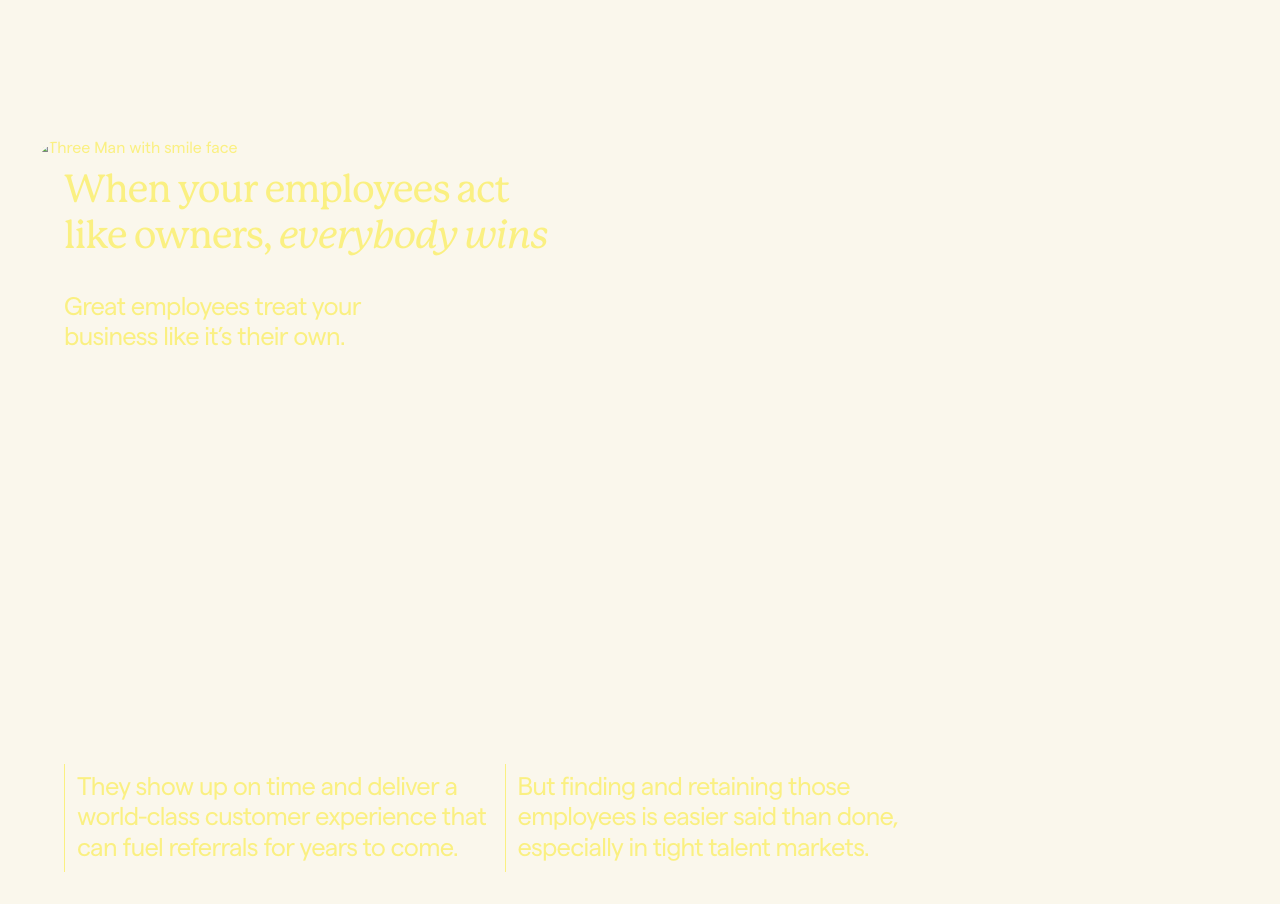
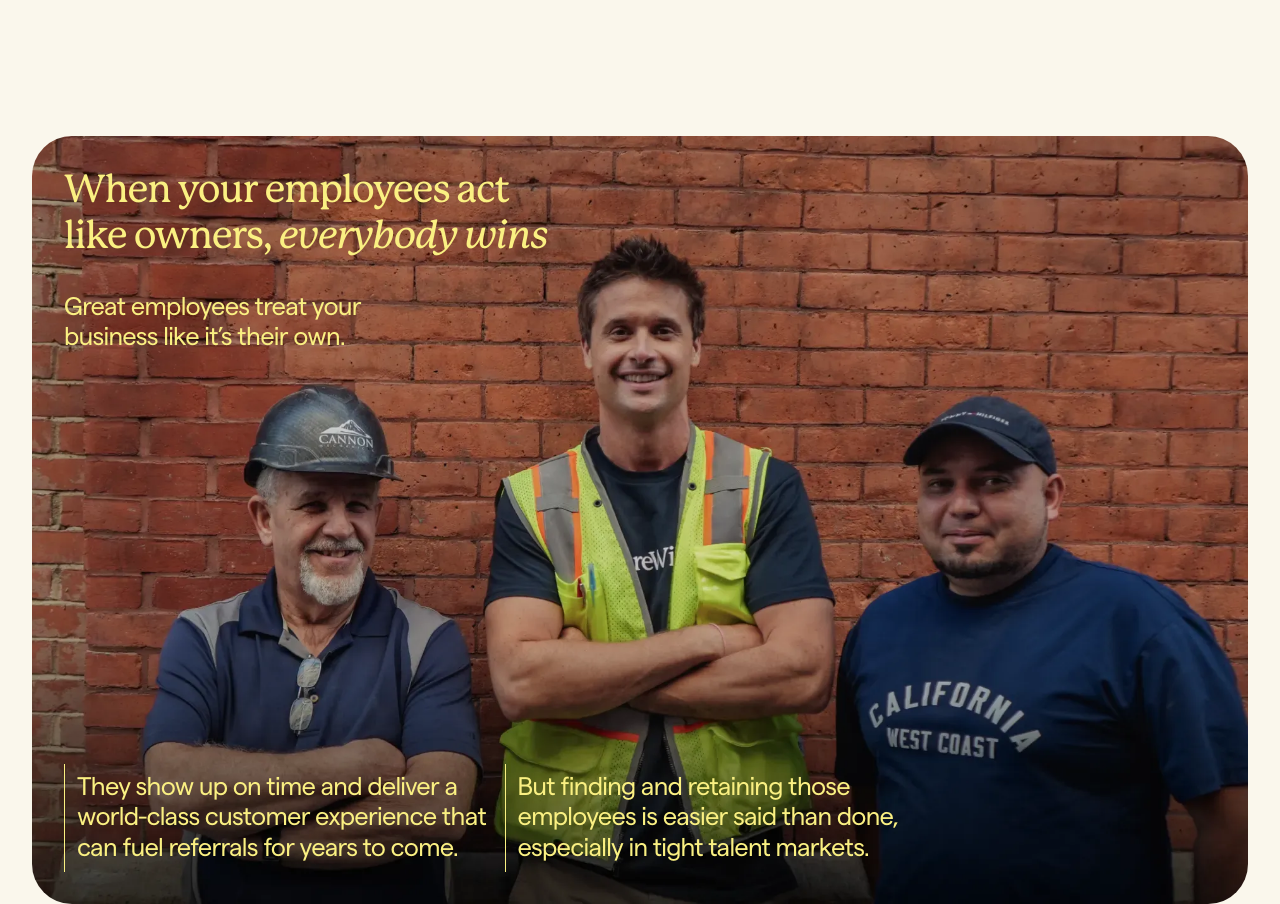
Before and after one commit to Rajuraj07/Sharewillo, a website: page index.html in a window 1280 px wide. Shown: the part 1240-2144 px from the top of the page. Drawn offline with nearby package versions, Linux system fonts and the light colour scheme; the site is published under a folder, as on GitHub Pages, so addresses that start at the root find nothing; a script that the page names is missing.

Commit message:
fix the relative path

```diff
--- a/index.html
+++ b/index.html
@@ -583,7 +583,7 @@
             >
               <div class="relative flex flex-col p-8 flex-1 rounded-[2.5rem]">
                 <img
-                  src="/src/assets/three-man-with-smile-face.webp"
+                  src="./src/assets/three-man-with-smile-face.webp"
                   alt="Three Man with smile face"
                   class="absolute inset-0 w-full h-full rounded-[2.5rem] -z-1 object-cover pointer-events-none"
                 />
```
